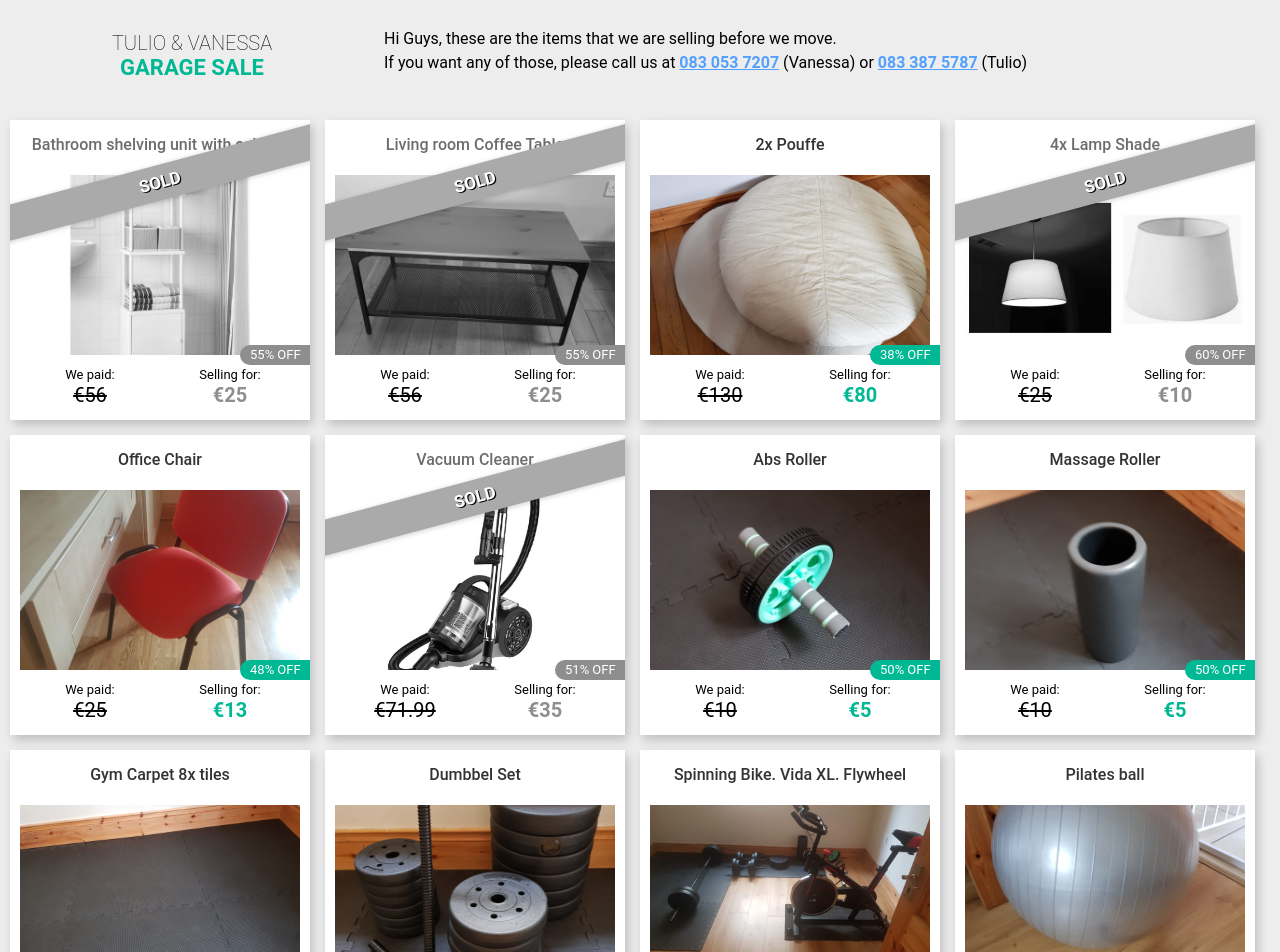
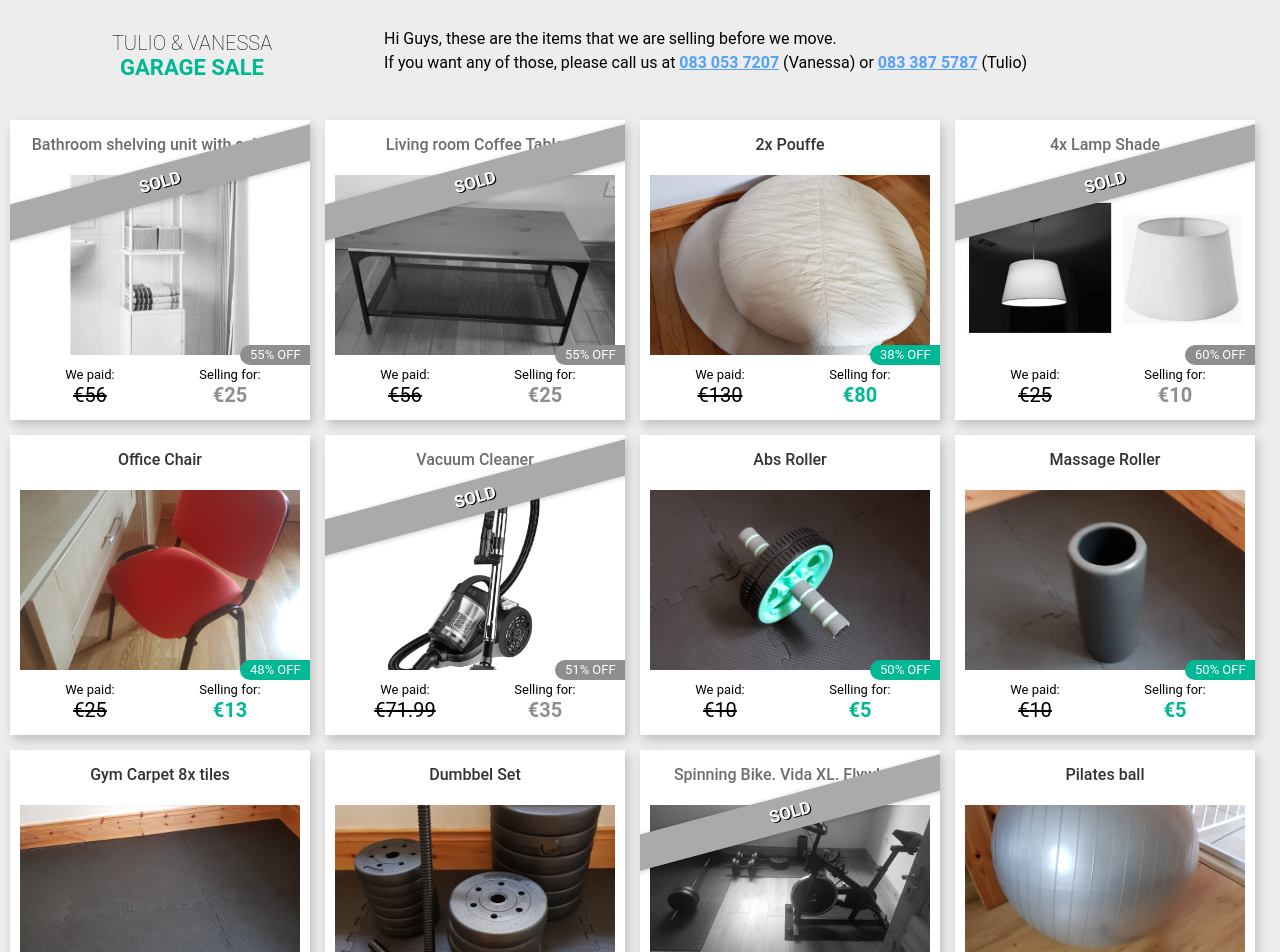
Before and after one commit to tuliocastro/garage-sale, a React (Create React App) app: page / in a window 1280 px wide. Shown: the top 952 px of the page. Built offline with nearby package versions, Linux system fonts and the light colour scheme.

Commit message:
bike sold

```diff
--- a/src/App.js
+++ b/src/App.js
@@ -18,7 +18,7 @@ export default class App extends Component {
       { name: "Massage Roller", description: "Great for stretch exercises. Release tight muscles. Use before and after exercise. ", sold: false, storeValue: 10.00, value: 5, category: "Gym", images: ["roller.jpeg", "roller2.jpeg"] },
       { name: "Gym Carpet 8x tiles", description: "Protect the floor from weight damage and use to exercise.", sold: false, storeValue: 45.00, value: 25.00, category: "Gym", images: ["tile.jpeg", "tile2.jpeg", "tile3.jpeg"] },
       { name: "Dumbbel Set", description: "Used for only 2 months, 3 bars + 6 (5kg) + 4 (2.5kg) + 6 (1kg)", sold: false, storeValue: 65.00, value: 33.00, category: "Gym", images: ["dumbbell1.jpeg", "dumbbell2.jpeg", "dumbbell3.jpeg"] },
-      { name: "Spinning Bike. Vida XL. Flywheel ", description: "Compact Spinning bike, Perfect for exercise in high intensity. Used for only 2 months, brand new with Computer functions. Bottle holder and belt drive", sold: false, storeValue: 165.00, value: 92.00, category: "Gym", images: ["bike.jpeg", "bike2.jpg","bike3.jpg","bike4.jpg"] },
+      { name: "Spinning Bike. Vida XL. Flywheel ", description: "Compact Spinning bike, Perfect for exercise in high intensity. Used for only 2 months, brand new with Computer functions. Bottle holder and belt drive", sold: true, storeValue: 165.00, value: 92.00, category: "Gym", images: ["bike.jpeg", "bike2.jpg","bike3.jpg","bike4.jpg"] },
       { name: "Pilates ball ", description: "Brand new, with inflatter.", sold: false, storeValue: 11.00, value: 6.00, category: "Gym", images: ["ball1.jpeg", "ball2.jpeg", "ball3.jpeg"] },
     ];
   }
```
